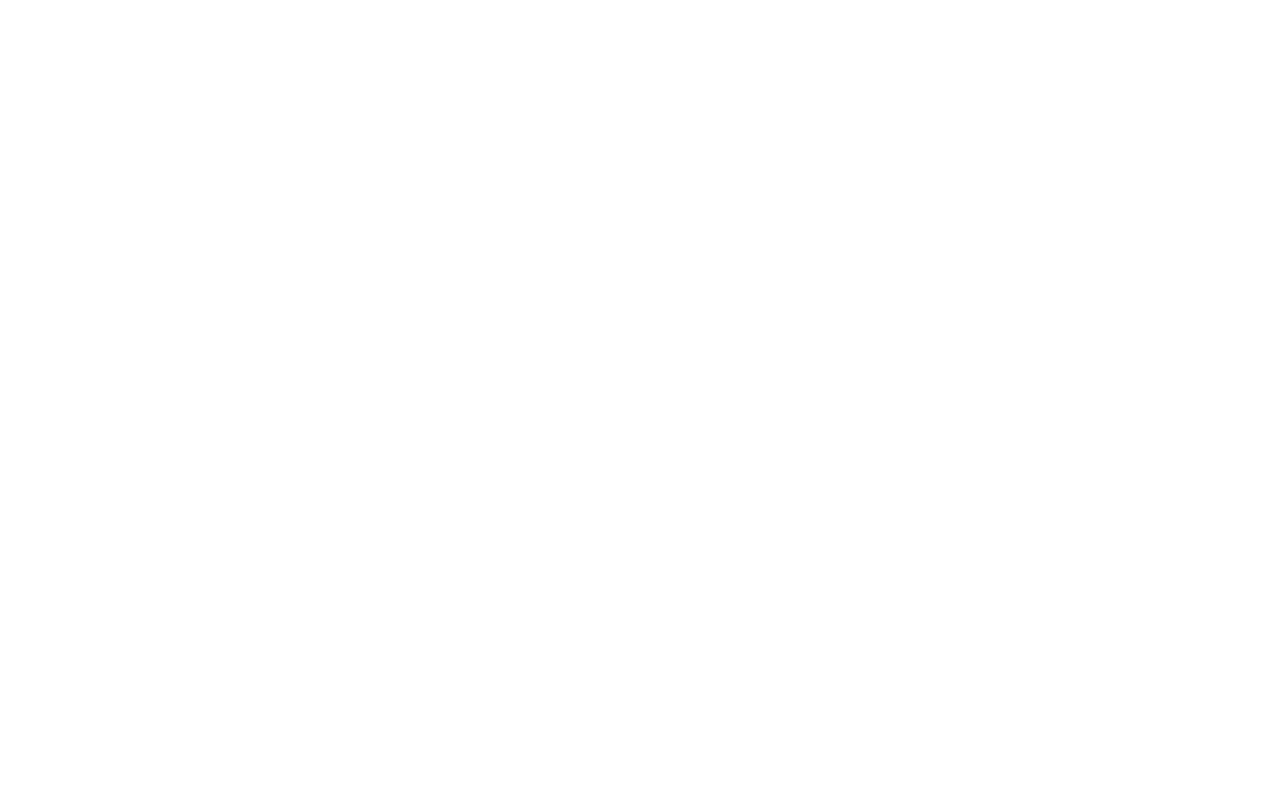
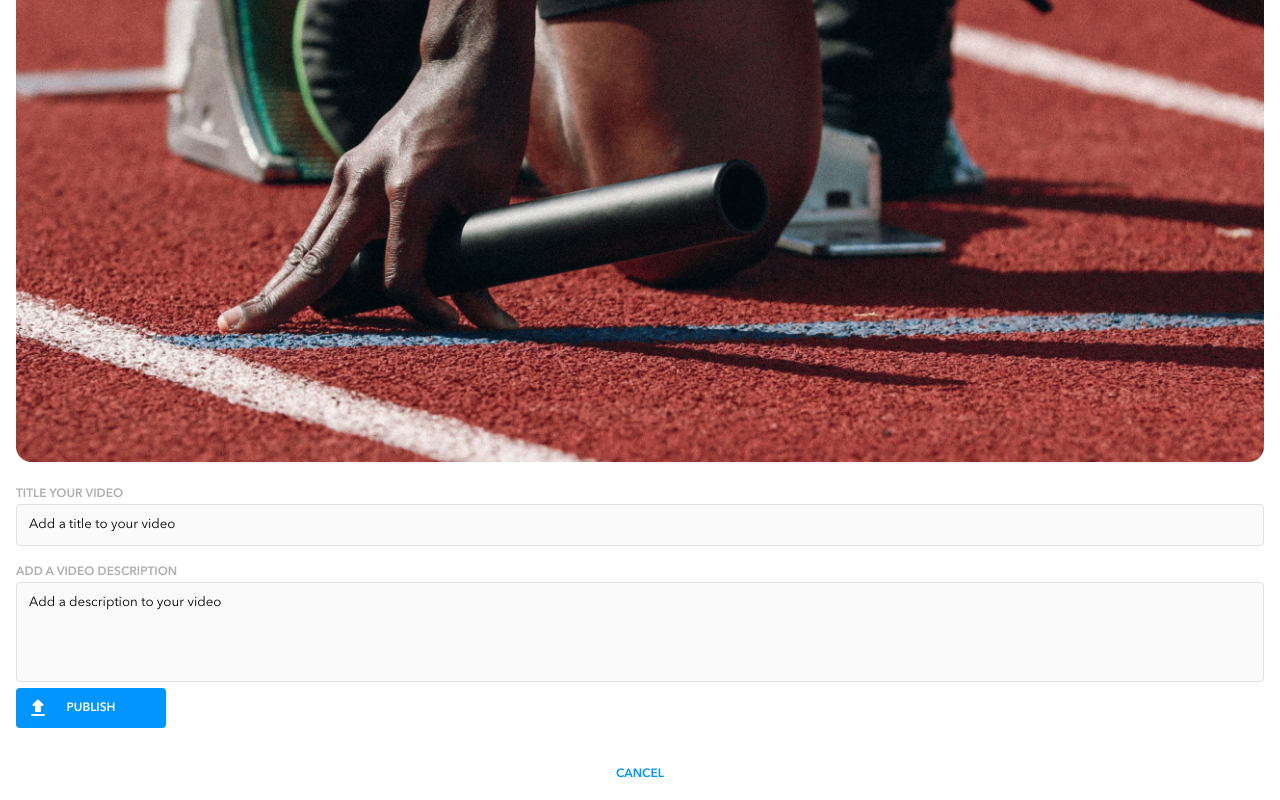
Before and after one commit to reganbrown/regan-brown-brainflix, a React (Vite) app: page /upload in a window 1280 px wide. Shown: the part 374-1174 px from the top of the page. Before the commit the page ends 800 px from the top, so only its background shows below. Built offline with nearby package versions, Linux system fonts and the light colour scheme.

Commit message:
add upload page styling and functionality

```diff
--- a/package.json
+++ b/package.json
@@ -14,6 +14,7 @@
     "react": "^18.3.1",
     "react-dom": "^18.3.1",
     "react-router-dom": "^6.26.2",
+    "react-toastify": "^10.0.5",
     "sass": "^1.78.0"
   },
   "devDependencies": {
--- a/src/components/Button/Button.scss
+++ b/src/components/Button/Button.scss
@@ -30,6 +30,12 @@
     background-image: url("../../assets/Icons/add_comment.svg");
   }
 
+  &__upload {
+    @extend .button;
+    margin-top: $mobile-padding-standard;
+    background-image: url("../../assets//Icons/upload.svg");
+  }
+
   @include breakpoint-tablet {
     &__upload {
       margin-top: $none;
--- /dev/null
+++ b/src/components/UploadForm/UploadForm.jsx
@@ -0,0 +1,92 @@
+import videoThumbnail from "../../assets/Images/Upload-video-preview.jpg";
+import "./UploadForm.scss";
+import Button from "../Button/Button";
+import { Link } from "react-router-dom";
+import { useState } from "react";
+import { useNavigate } from "react-router-dom";
+import { ToastContainer, toast } from "react-toastify";
+import "react-toastify/dist/ReactToastify.css";
+
+export default function UploadForm() {
+  const [titleInput, setTitleInput] = useState("");
+  const [descInput, setDescInput] = useState("");
+  const [titleError, setTitleError] = useState(false);
+  const [descError, setDescError] = useState(false);
+  const navigate = useNavigate();
+  const notifySuccess = () =>
+    toast.success("Video submitted Successfully! Redirecting back to home...", {
+      onClose: () => navigate("/"),
+    });
+  const notifyError = () => toast.error("Please fill in all required fields");
+
+  const handleSubmit = (event) => {
+    event.preventDefault();
+    let isValid = true;
+
+    if (titleInput.trim() === "") {
+      setTitleError(true);
+      isValid = false;
+    }
+
+    if (descInput.trim() === "") {
+      setDescError(true);
+      isValid = false;
+    }
+
+    if (isValid === false) {
+      notifyError();
+    }
+
+    if (isValid === true) {
+      notifySuccess();
+    }
+  };
+  const handleChangeTitle = (event) => {
+    setTitleInput(event.target.value);
+  };
+
+  const handleChangeDescription = (event) => {
+    setDescInput(event.target.value);
+  };
+
+  return (
+    <div className="upload">
+      <h2 className="upload__header">Upload Video</h2>
+      <p className="upload__label">VIDEO THUMBNAIL</p>
+      <img src={videoThumbnail} className="upload__thumbnail" />
+      <form className="upload-form" onSubmit={handleSubmit}>
+        <label className="upload-form__label" htmlFor="titleInput">
+          TITLE YOUR VIDEO
+        </label>
+
+        <input
+          type="text"
+          className={`upload-form__title ${titleError ? "error" : ""}`}
+          placeholder="Add a title to your video"
+          name="titleInput"
+          id="titleInput"
+          value={titleInput}
+          onChange={handleChangeTitle}
+        ></input>
+
+        <label className="upload-form__label" htmlFor="titleInput">
+          ADD A VIDEO DESCRIPTION
+        </label>
+        <textarea
+          className={`upload-form__description ${descError ? "error" : ""}`}
+          placeholder="Add a description to your video"
+          name="descriptionInput"
+          onChange={handleChangeDescription}
+          value={descInput}
+        ></textarea>
+
+        <ToastContainer limit={3} />
+        <Button text="PUBLISH" classChoice="button__upload" />
+      </form>
+
+      <Link to="/" className="upload__link">
+        <p className="upload__cancel">CANCEL</p>
+      </Link>
+    </div>
+  );
+}
--- /dev/null
+++ b/src/components/UploadForm/UploadForm.scss
@@ -0,0 +1,85 @@
+@use "/src/styles/partials/variables" as *;
+@use "/src/styles/partials/mixins" as *;
+@use "/src/styles/partials/typography";
+
+.upload {
+  border-top: 0.0625rem solid $Mercury;
+  padding: $mobile-padding-standard;
+
+  &__header {
+    @include page-header-mobile;
+    padding-bottom: $mobile-padding-standard;
+  }
+
+  &__label {
+    @include section-header-mobile;
+    font-weight: 600;
+    color: $Silver;
+  }
+  &__thumbnail {
+    width: 100%;
+    margin-bottom: $mobile-padding-standard;
+  }
+  &__link {
+    text-decoration: none;
+  }
+  &__cancel {
+    @include labels-buttons-desktop;
+    color: $BrainFlix-Blue;
+    text-align: center;
+    padding-top: $desktop-padding-large;
+  }
+}
+
+.upload-form {
+  width: $full;
+
+  &__label {
+    @include section-header-mobile;
+    font-weight: 600;
+    color: $Silver;
+  }
+
+  &__title {
+    margin-bottom: $mobile-padding-standard;
+    font-family: "AvenirNextLTPro";
+    padding: 12px;
+    width: $full;
+    border-radius: $rounded-corner;
+    border: 1px solid $Mercury;
+    background-color: $Alabaster;
+
+    &::placeholder {
+      color: black;
+    }
+    &:focus {
+      outline: 2px solid $BrainFlix-Blue;
+    }
+  }
+
+  &__description {
+    font-family: "AvenirNextLTPro";
+    min-height: 6.25rem;
+    width: $full;
+    border-radius: $rounded-corner;
+    padding: 0.75rem;
+    border: 1px solid $Mercury;
+    background-color: $Alabaster;
+    resize: none;
+
+    &::placeholder {
+      color: black;
+    }
+    &:focus {
+      outline: 2px solid $BrainFlix-Blue;
+    }
+  }
+}
+
+.error {
+  outline: 2px solid red;
+}
+
+.toast {
+  background-color: red;
+}
--- a/src/pages/UploadPage/UploadPage.jsx
+++ b/src/pages/UploadPage/UploadPage.jsx
@@ -1,8 +1,8 @@
+import UploadForm from "../../components/UploadForm/UploadForm";
 export default function UploadPage() {
   return (
     <>
-      <h1>Upload</h1>
-      <p>Upload page goes here!</p>
+      <UploadForm />
     </>
   );
 }
--- a/src/pages/VideoDetailsPage/VideoDetailsPage.jsx
+++ b/src/pages/VideoDetailsPage/VideoDetailsPage.jsx
@@ -49,10 +49,14 @@
   };
 
   const deleteComment = async (videoID, commentID) => {
-    await axios.delete(
-      `${baseURL}/videos/${videoID}/comments/${commentID}/?api_key=${apiKey}`
-    );
-    getCurrentVideo(videoID);
+    try {
+      await axios.delete(
+        `${baseURL}/videos/${videoID}/comments/${commentID}/?api_key=${apiKey}`
+      );
+      getCurrentVideo(videoID);
+    } catch (error) {
+      console.log("error deleting comment: ", error);
+    }
   };
 
   useEffect(() => {
```
Also changed, not shown: 1 other file (tests, documents, lock files or other folders).
